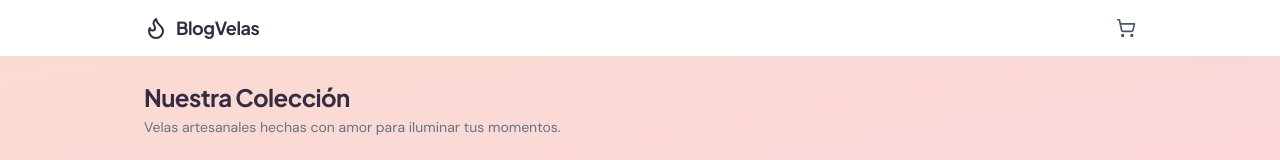
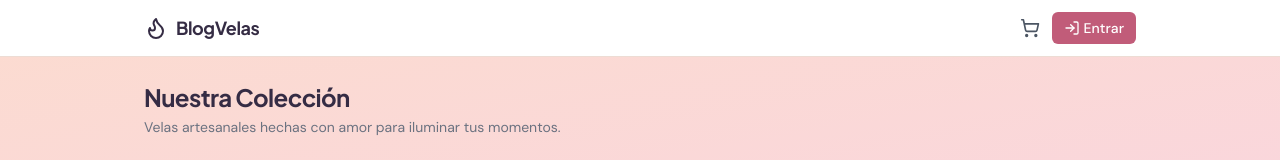
Before and after one commit to Ferbarotz/BlogVelas, a Next.js app: page / in a window 1280 px wide. Shown: the top 160 px of the page. Built offline with nearby package versions, Linux system fonts and the light colour scheme; no server answers; the database is empty.

Commit message:
Navbar: boton de inicio de sesion (Entrar/Salir)

```diff
--- a/components/header.tsx
+++ b/components/header.tsx
@@ -1,14 +1,15 @@
 'use client';
 import Link from 'next/link';
-import { ShoppingCart, Flame, User } from 'lucide-react';
+import { ShoppingCart, Flame, User, LogIn, LogOut } from 'lucide-react';
 import { useCartStore } from '@/lib/cart-store';
-import { useSession } from 'next-auth/react';
+import { useSession, signOut } from 'next-auth/react';
 import { ClientOnly } from '@/components/client-only';
 
 export function Header() {
   const count = useCartStore((s) => s.getCount());
-  const { data: session } = useSession();
+  const { data: session, status } = useSession() || {};
   const isAdmin = session?.user?.role === 'admin';
+  const isAuthed = status === 'authenticated';
 
   return (
     <header className="sticky top-0 z-50 bg-white border-b border-border">
@@ -40,6 +41,25 @@ export function Header() {
               )}
             </ClientOnly>
           </Link>
+          <ClientOnly>
+            {isAuthed ? (
+              <button
+                onClick={() => signOut({ callbackUrl: '/' })}
+                className="flex items-center gap-1 text-sm text-gray-600 hover:text-foreground transition-colors"
+              >
+                <LogOut className="w-4 h-4" />
+                <span className="hidden sm:inline">Salir</span>
+              </button>
+            ) : (
+              <Link
+                href="/login"
+                className="flex items-center gap-1 text-sm font-medium bg-primary text-white px-3 py-1.5 rounded-md hover:opacity-90 transition-opacity"
+              >
+                <LogIn className="w-4 h-4" />
+                <span>Entrar</span>
+              </Link>
+            )}
+          </ClientOnly>
         </div>
       </div>
     </header>
```
